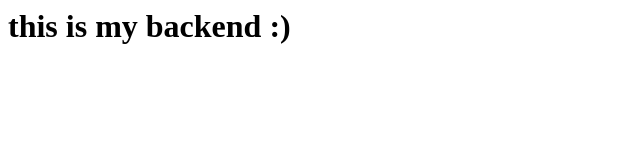
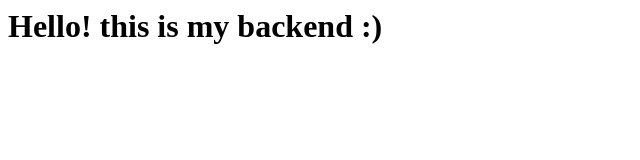
Before and after one commit to roslindesiredziele-hash/Kanban-Board, a website: page public/index.html in a window 1280 px wide. Shown: the whole page, without its empty margins (0-640 px from the left). Drawn offline with Linux system fonts and the light colour scheme.

Commit message:
fix: update greeting in index.html for improved clarity

```diff
--- a/public/index.html
+++ b/public/index.html
@@ -1 +1 @@
-<h1>this is my backend :)</h1>
+<h1>Hello! this is my backend :)</h1>
```
